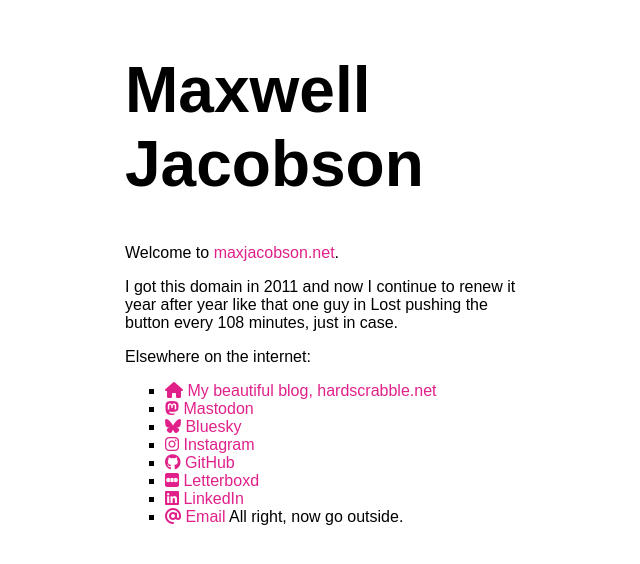
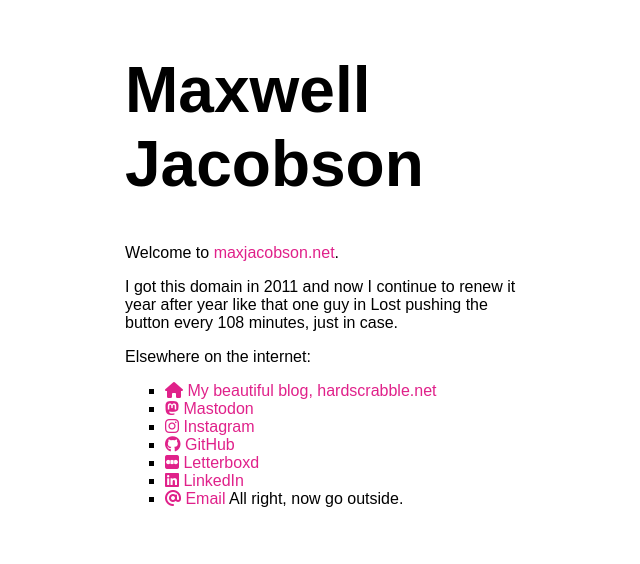
Before and after one commit to maxjacobson/maxjacobson.net, a Jekyll site: the page built from index.md, in a window 1280 px wide. Shown: the top 564 px of the page, without its empty margins (315-955 px from the left). Built offline with Jekyll 4.4.1, drawn with Linux system fonts in a browser that asks for light colours; our own code applies the rules of GitHub Pages for plain Markdown files.

Commit message:
Remove bluesky
stopped using it

```diff
--- a/index.md
+++ b/index.md
@@ -12,7 +12,6 @@ Elsewhere on the internet:
 
 - [<i class="fa-solid fa-house" title="My blog, hardscrabble.net"></i> My beautiful blog, hardscrabble.net](http://hardscrabble.net)
 - [<i class="fa-brands fa-mastodon" title="Mastodon"></i> Mastodon](https://mastodon.online/@maxjacobson)
-- [<i class="fa-brands fa-bluesky" title="Bluesky"></i> Bluesky](https://bsky.app/profile/hardscrabble.net)
 - [<i class="fa-brands fa-instagram" title="Instagram"></i> Instagram](https://www.instagram.com/maxjacobson/)
 - [<i class="fa-brands fa-github" title="GitHub"></i> GitHub](http://github.com/maxjacobson)
 - [<i class="fa-brands fa-square-letterboxd" title="Letterboxd"></i> Letterboxd](https://letterboxd.com/maxjacobson)
```
